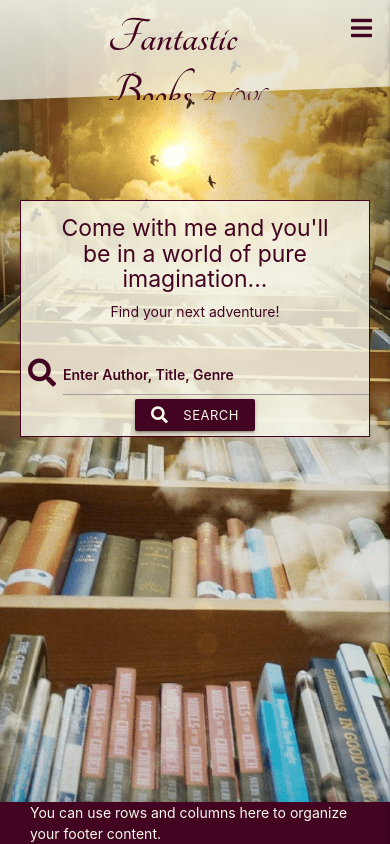
After one commit to Code-Institute-Submissions/Fantastic-Books, a Flask app: page /search in a window 390 px wide. The commit adds this page. Run offline with Flask 2, Linux system fonts and the light colour scheme; some libraries are stand-ins or nearby versions.

Commit message:
Add search template for mobile, style search.html

```diff
--- a/static/css/style.css
+++ b/static/css/style.css
@@ -117,6 +117,23 @@ form.search-bar::after {
   display: table;
 }
 
+.mobile-search {
+    margin-top: 100px;
+    margin-left:20px;
+    margin-right:20px;
+    background: rgba(250, 250, 237, 0.8);
+    border: 1px solid #420420;
+    text-align: center;
+}
+
+.search-btn {
+    margin-top: 5px;
+    margin-bottom: 5px;
+    background: #420420;
+    color: #fafaed;
+    border-radius: 2px;
+}
+
 /* Background Images */
 .home-image{
     background: url("../images/grass_floor.png");
@@ -136,6 +153,11 @@ form.search-bar::after {
 
 .reviews-image {
     background: url("../images/field_book.png");
+}
+
+
+.search-image {
+    background: url("../images/sky.png");
 }
 
 .bg-image {
--- /dev/null
+++ b/templates/search.html
@@ -0,0 +1,33 @@
+{% extends "base.html" %}
+
+{% block content %}
+
+<main>
+        <div class="bg-image search-image responsive-img">
+            </div>
+
+<div class="mobile-search">
+    <div class="row">
+        <div class="col s10 offset-s1">
+            <div class="center=align">
+                <h5>Come with me and you'll be in a world of pure imagination...</h5>
+                 Find your next adventure!
+            </div>
+        </div>
+    </div>
+
+    <form action="{{ url_for('search') }}" method="post" class="col s12">
+        <div class="row">
+            <div class="input-field search col s12">
+                 <i class="fas fa-search prefix"></i>
+                 <input type="text" name="query" id="query" class="validate" required>
+                 <label for="query">Enter Author, Title, Genre</label>
+            </div>
+        </div>
+          <div class="center-align"><a class="btn-small search-btn"><i class="fas fa-search left"></i>Search</a></div>
+    </form>
+
+  </div>
+
+</main>
+{% endblock %}
```
